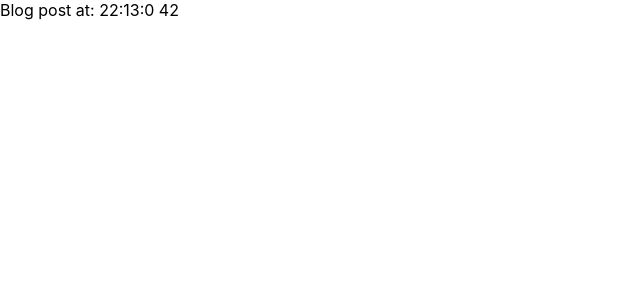
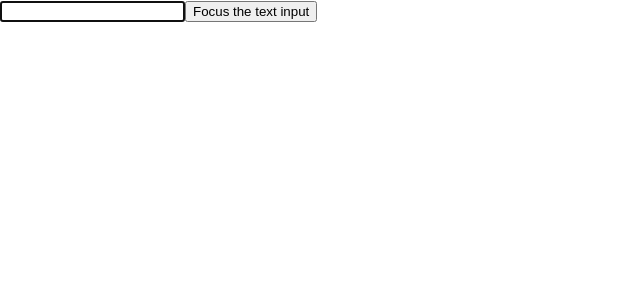
Before and after one commit to vadozy/react-advanced-guides, a React (Create React App) app: page / in a window 1280 px wide. Shown: the top 300 px of the page, without its empty margins (0-640 px from the left). Built offline with nearby package versions, Linux system fonts and the light colour scheme.

Commit message:
Advanced Guides: Refs

```diff
--- /dev/null
+++ b/src/Refs/v2/CustomTextInput.js
@@ -0,0 +1,32 @@
+import React from 'react';
+
+class CustomTextInput extends React.Component {
+
+  textInput = React.createRef();
+
+  focusTextInput = _ => {
+    // Explicitly focus the text input using the raw DOM API
+    // Note: we're accessing "current" to get the DOM node
+    this.textInput.current.focus();
+  }
+
+  render() {
+    // tell React that we want to associate the <input> ref
+    // with the `textInput` that we created in the constructor
+    return (
+      <div>
+        <input
+          type="text"
+          ref={this.textInput} />
+
+        <input
+          type="button"
+          value="Focus the text input"
+          onClick={this.focusTextInput}
+        />
+      </div>
+    );
+  }
+}
+
+export default CustomTextInput;
--- /dev/null
+++ b/src/Refs/v3/AutoFocusTextInput.js
@@ -0,0 +1,19 @@
+import React from 'react';
+import CustomTextInput from '../v2/CustomTextInput';
+
+class AutoFocusTextInput extends React.Component {
+
+  textInput = React.createRef();
+
+  componentDidMount() {
+    this.textInput.current.focusTextInput();
+  }
+
+  render() {
+    return (
+      <CustomTextInput ref={this.textInput} />
+    );
+  }
+}
+
+export default AutoFocusTextInput;
--- a/src/index.js
+++ b/src/index.js
@@ -4,6 +4,6 @@ import './index.css';
 // import App from './App';
 // import App from './Context/v2/App';
 // import App from './RenderProps/v4/App';
-import BlogPost from './HOC/v2/BlogPost';
+import App from './Refs/v3/AutoFocusTextInput';
 
-ReactDOM.render(<BlogPost id="42" />, document.getElementById('root'));
+ReactDOM.render(<App />, document.getElementById('root'));
```
Also changed, not shown: src/Refs/v1/MyComponent.js (added, +18 -0 lines), 1 other file (tests, documents, lock files or other folders).
